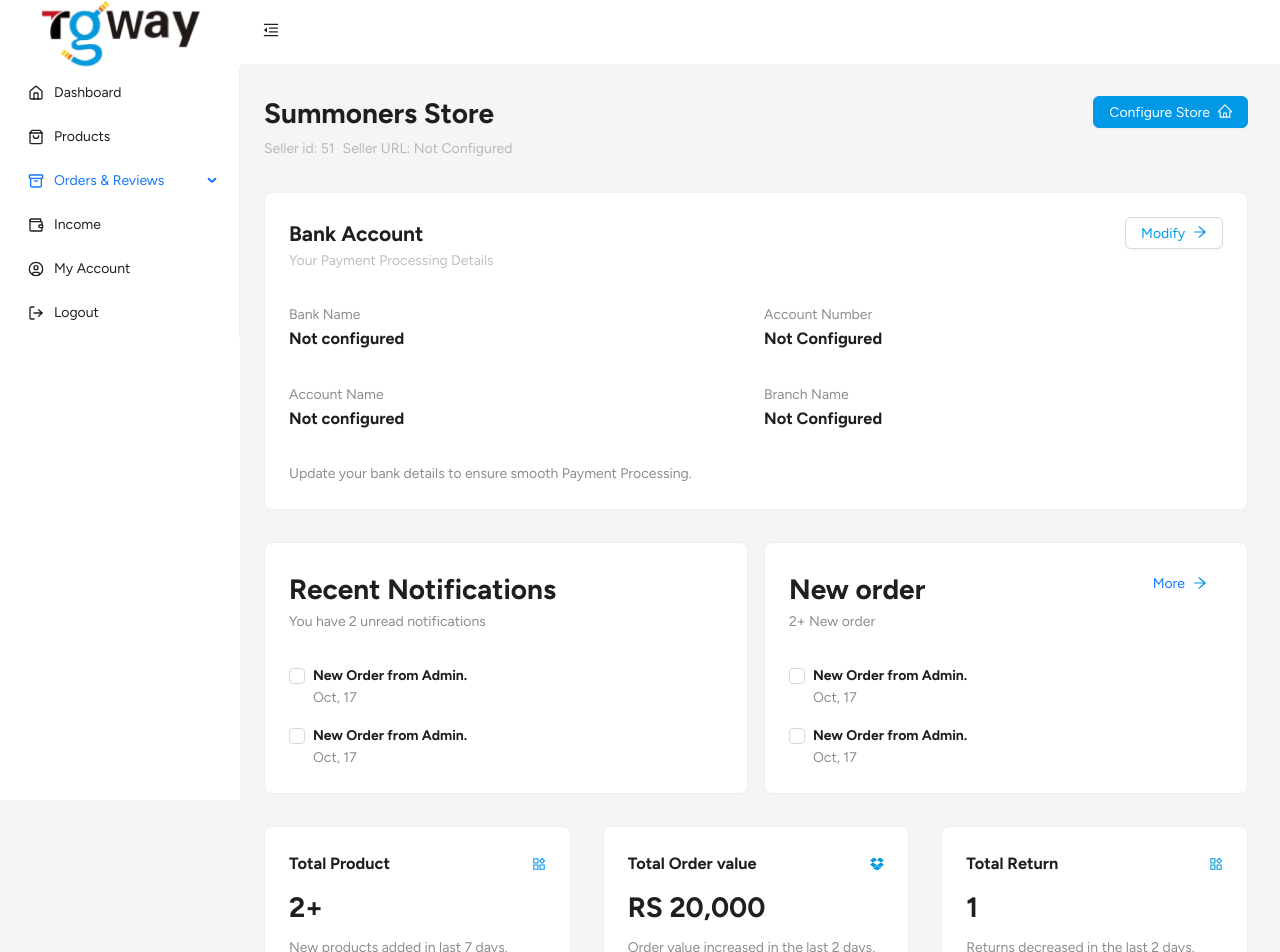
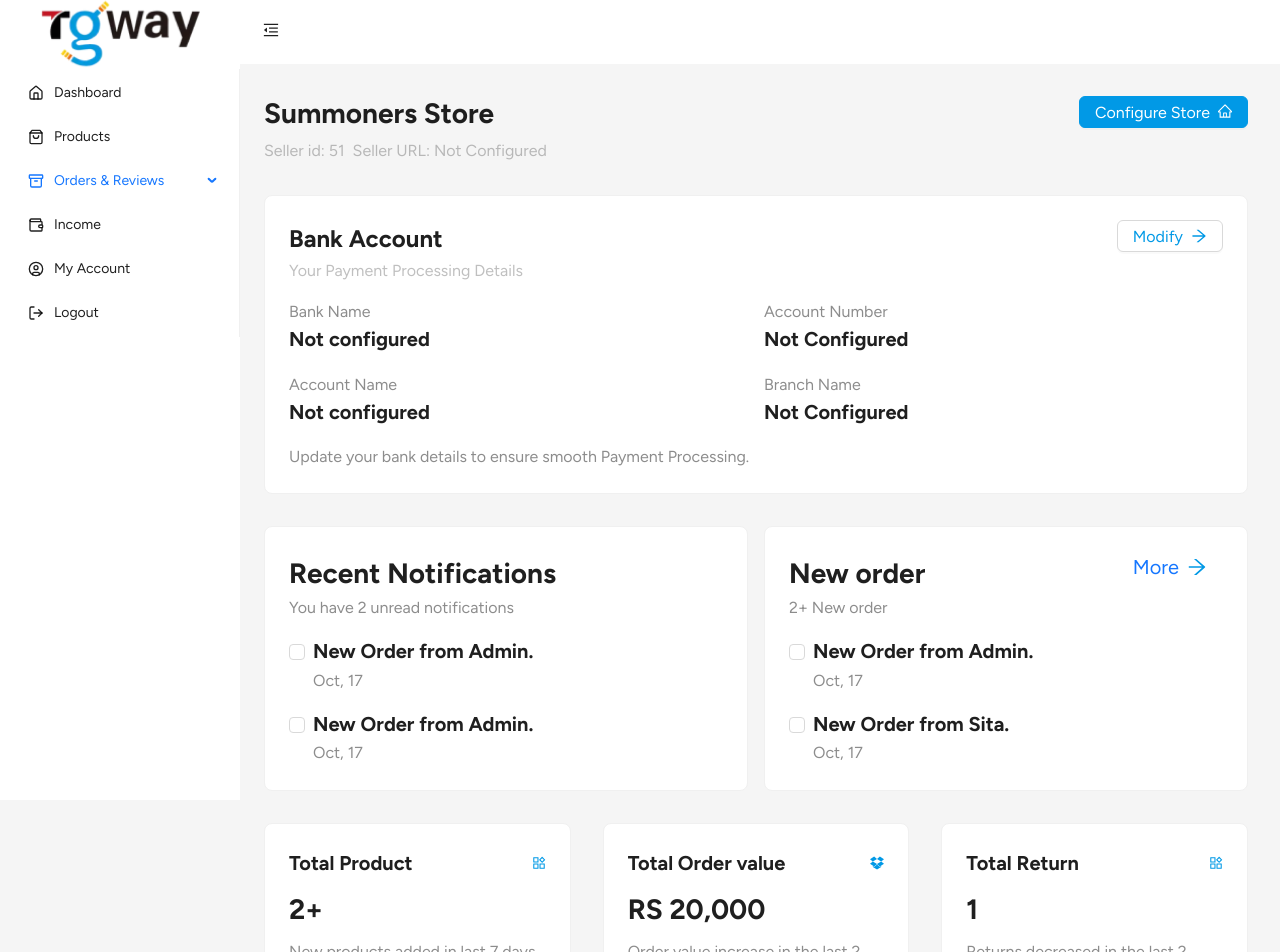
Before and after one commit to birajrb/tgway-seller-v2, a React (Vite) app: page / in a window 1280 px wide. Shown: the top 952 px of the page. Built offline with nearby package versions, Linux system fonts and the light colour scheme.

Commit message:
feat: add responsive design on dashboard

```diff
--- a/src/pages/Dashboard/index.tsx
+++ b/src/pages/Dashboard/index.tsx
@@ -18,10 +18,14 @@ function Dashboard() {
           <Col sm={24} xl={24}>
             <Flex justify="space-between" gap="middle" wrap>
               <Flex gap="small" vertical>
-                <h1>Summoners Store</h1>
+                <h1 className={styles['responsive-title']}>Summoners Store</h1>
                 <Flex gap="small">
-                  <Text disabled>Seller id: 51</Text>
-                  <Text disabled>Seller URL: Not Configured</Text>
+                  <Text className={styles['responsive-text']} disabled>
+                    Seller id: 51
+                  </Text>
+                  <Text className={styles['responsive-text']} disabled>
+                    Seller URL: Not Configured
+                  </Text>
                 </Flex>
               </Flex>
               <Button
@@ -29,7 +33,7 @@ function Dashboard() {
                 icon={<HomeOutlined className={styles.icons} />}
                 iconPosition="end"
               >
-                <span className={styles.text}>Configure Store</span>
+                <span className={`${styles.text} ${styles['responsive-text']}`}>Configure Store</span>
               </Button>
             </Flex>
           </Col>
@@ -37,18 +41,18 @@ function Dashboard() {
       </Col>
       <Col span={24}>
         <Card>
-          <Row gutter={[16, 32]}>
+          <Row gutter={[16, 16]}>
             <Col span={24}>
               <Row gutter={[16, 16]}>
-                <Col sm={8} md={24} xl={24}>
+                <Col xs={24} sm={24} md={24} xl={24}>
                   <Flex justify="space-between" gap="small" wrap>
                     <Flex vertical>
-                      <h2>Bank Account</h2>
-                      <Text disabled> Your Payment Processing Details</Text>
+                      <h2 className={styles['responsive-subtitle']}>Bank Account</h2>
+                      <Text className={styles['responsive-text']} disabled> Your Payment Processing Details</Text>
                     </Flex>
                     <Button
                       type="default"
-                      className={styles.icon}
+                      className={`${styles.icon} ${styles['responsive-text']}`}
                       variant="outlined"
                       icon={<ArrowRightOutlined className={styles.icon} />}
                       iconPosition="end"
@@ -59,40 +63,40 @@ function Dashboard() {
                 </Col>
               </Row>
             </Col>
-            <Col sm={8} md={16} xl={24}>
+            <Col xs={24} sm={8} md={8} xl={24}>
               <Row gutter={[16, 16]}>
-                <Col sm={8} md={12}>
+                <Col xs={24} sm={24} md={24} lg={12} xl={12}>
                   <Flex vertical>
-                    <Text type="secondary">Bank Name</Text>
-                    <h3>Not configured</h3>
+                    <Text className={styles['responsive-text']} type="secondary">Bank Name</Text>
+                    <h3 className={styles['responsive-sub']}>Not configured</h3>
                   </Flex>
                 </Col>
-                <Col sm={8} md={12}>
+                <Col xs={24} sm={24} md={24} lg={12} xl={12}>
                   <Flex vertical>
-                    <Text type="secondary">Account Number</Text>
-                    <h3>Not Configured</h3>
+                    <Text className={styles['responsive-text']} type="secondary">Account Number</Text>
+                    <h3 className={styles['responsive-sub']}>Not Configured</h3>
                   </Flex>
                 </Col>
               </Row>
             </Col>
-            <Col sm={8} md={16} xl={24}>
+            <Col xs={24} sm={8} md={8} xl={24}>
               <Row gutter={[16, 16]}>
-                <Col sm={8} md={12} lg={12} xl={12}>
+                <Col xs={24} sm={24} md={24} lg={12} xl={12}>
                   <Flex vertical>
-                    <Text type="secondary">Account Name</Text>
-                    <h3>Not configured</h3>
+                    <Text className={styles['responsive-text']} type="secondary">Account Name</Text>
+                    <h3 className={styles['responsive-sub']}>Not configured</h3>
                   </Flex>
                 </Col>
-                <Col sm={8} md={12} lg={12} xl={12}>
+                <Col xs={24} sm={24} md={24} lg={12} xl={12}>
                   <Flex vertical>
-                    <Text type="secondary">Branch Name</Text>
-                    <h3>Not Configured</h3>
+                    <Text className={styles['responsive-text']} type="secondary">Branch Name</Text>
+                    <h3 className={styles['responsive-sub']}>Not Configured</h3>
                   </Flex>
                 </Col>
               </Row>
             </Col>
             <Col span={24}>
-              <Text type="secondary">
+              <Text className={styles['responsive-text']} type="secondary">
                 Update your bank details to ensure smooth Payment Processing.
               </Text>
             </Col>
@@ -101,13 +105,13 @@ function Dashboard() {
       </Col>
       <Col span={24}>
         <Row gutter={[16, 16]}>
-          <Col sm={8} md={12} xl={12}>
+          <Col xs={24} sm={24} md={12} xl={12}>
             <Card>
-              <Row gutter={[0, 32]}>
+              <Row gutter={[0, 16]}>
                 <Col span={24}>
                   <Flex vertical>
-                    <h1>Recent Notifications</h1>
-                    <Text type="secondary">
+                    <h1 className={styles['responsive-title']}>Recent Notifications</h1>
+                    <Text className={styles['responsive-text']} type="secondary">
                       You have 2 unread notifications
                     </Text>
                   </Flex>
@@ -117,9 +121,9 @@ function Dashboard() {
                     <Col span={24}>
                       <Flex vertical>
                         <Checkbox>
-                          <h4> New Order from Admin.</h4>
+                          <h4 className={styles['responsive-sub']}> New Order from Admin.</h4>
                         </Checkbox>
-                        <Text type="secondary" className={styles.date}>
+                        <Text type="secondary" className={`${styles.date} ${styles['responsive-text']}`}>
                           Oct, 17
                         </Text>
                       </Flex>
@@ -127,9 +131,9 @@ function Dashboard() {
                     <Col span={24}>
                       <Flex vertical>
                         <Checkbox>
-                          <h4> New Order from Admin.</h4>
+                          <h4 className={styles['responsive-sub']}> New Order from Admin.</h4>
                         </Checkbox>
-                        <Text type="secondary" className={styles.date}>
+                        <Text type="secondary" className={`${styles.date} ${styles['responsive-text']}`}>
                           Oct, 17
                         </Text>
                       </Flex>
@@ -139,18 +143,18 @@ function Dashboard() {
               </Row>
             </Card>
           </Col>
-          <Col sm={8} md={12} xl={12}>
+          <Col xs={24} sm={24} md={12} xl={12}>
             <Card>
-              <Row gutter={[0, 32]}>
+              <Row gutter={[0, 16]}>
                 <Col span={24}>
                   <Flex justify="space-between">
                     <Flex vertical>
-                      <h1>New order</h1>
-                      <Text type="secondary">2+ New order</Text>
+                      <h1 className={styles['responsive-title']}>New order</h1>
+                      <Text className={styles['responsive-text']} type="secondary">2+ New order</Text>
                     </Flex>
                     <Button
                       type="link"
-                      className={styles.icon}
+                      className={`${styles.icon} ${styles['responsive-sub']}`}
                       icon={<ArrowRightOutlined className={styles.icon} />}
                       iconPosition="end"
                     >
@@ -162,9 +166,9 @@ function Dashboard() {
                   <Col span={24}>
                     <Flex vertical>
                       <Checkbox>
-                        <h4> New Order from Admin.</h4>
+                        <h4 className={styles['responsive-sub']}> New Order from Admin.</h4>
                       </Checkbox>
-                      <Text type="secondary" className={styles.date}>
+                      <Text type="secondary" className={`${styles.date} ${styles['responsive-text']}`}>
                         Oct, 17
                       </Text>
                     </Flex>
@@ -172,9 +176,9 @@ function Dashboard() {
                   <Col span={24}>
                     <Flex vertical>
                       <Checkbox>
-                        <h4> New Order from Admin.</h4>
+                        <h4 className={styles['responsive-sub']}> New Order from Sita.</h4>
                       </Checkbox>
-                      <Text type="secondary" className={styles.date}>
+                      <Text type="secondary" className={`${styles.date} ${styles['responsive-text']}`}>
                         Oct, 17
                       </Text>
                     </Flex>
@@ -187,41 +191,41 @@ function Dashboard() {
       </Col>
       <Col span={24}>
         <Row gutter={[32, 16]}>
-          <Col sm={32} md={8} xl={8}>
+          <Col xs={24} sm={24} md={8} xl={8}>
             <Card>
               <Flex gap="small" vertical>
                 <Flex justify="space-between">
-                  <h3>Total Product</h3>
+                  <h3 className={styles['responsive-sub']}>Total Product</h3>
                   <ProductOutlined className={styles.icon} />
                 </Flex>
-                <h1>2+</h1>
-                <Text type="secondary">New products added in last 7 days.</Text>
+                <h1 className={styles['responsive-title']}>2+</h1>
+                <Text className={styles['responsive-text']} type="secondary">New products added in last 7 days.</Text>
               </Flex>
             </Card>
           </Col>
-          <Col sm={32} md={8} xl={8}>
+          <Col xs={24} sm={24} md={8} xl={8}>
             <Card>
               <Flex gap="small" vertical>
                 <Flex justify="space-between">
-                  <h3>Total Order value</h3>
+                  <h3 className={styles['responsive-sub']}>Total Order value</h3>
                   <DropboxOutlined className={styles.icon} />
                 </Flex>
-                <h1>RS 20,000</h1>
-                <Text type="secondary">
-                  Order value increased in the last 2 days.
+                <h1 className={styles['responsive-title']}>RS 20,000</h1>
+                <Text className={styles['responsive-text']} type="secondary">
+                  Order value increase in the last 2 days.
                 </Text>
               </Flex>
             </Card>
           </Col>
-          <Col sm={32} md={8} xl={8}>
+          <Col xs={24} sm={24} md={8} xl={8}>
             <Card>
               <Flex gap="small" vertical>
                 <Flex justify="space-between">
-                  <h3>Total Return</h3>
+                  <h3 className={styles['responsive-sub']}>Total Return</h3>
                   <ProductOutlined className={styles.icon} />
                 </Flex>
-                <h1>1</h1>
-                <Text type="secondary">
+                <h1 className={styles['responsive-title']}>1</h1>
+                <Text className={styles['responsive-text']} type="secondary">
                   Returns decreased in the last 2 days.
                 </Text>
               </Flex>
--- a/src/pages/Dashboard/styles.module.css
+++ b/src/pages/Dashboard/styles.module.css
@@ -19,3 +19,54 @@
 .icons{
   color: white;
 }
+
+.responsive-title{
+  font-size: 16px;
+}
+
+.responsive-subtitle{
+  font-size: 14px;
+}
+
+.responsive-sub{
+  font-size: 12px;
+}
+.responsive-text{
+  font-size: 10px;
+}
+
+@media (min-width: 768px){
+  .responsive-title{
+    font-size: 24px ;
+  }
+
+  .responsive-subtitle{
+    font-size: 20px;
+  }
+
+  .responsive-sub{
+    font-size: 16px;
+  }
+
+  .responsive-text{
+  font-size: 14px;
+}
+}
+
+@media (min-width: 1200px){
+  .responsive-title{
+    font-size: 28px ;
+  }
+
+  .responsive-subtitle{
+    font-size: 24px;
+  }
+
+  .responsive-sub{
+    font-size: 20px;
+  }
+
+  .responsive-text{
+  font-size: 16px;
+}
+}
```
